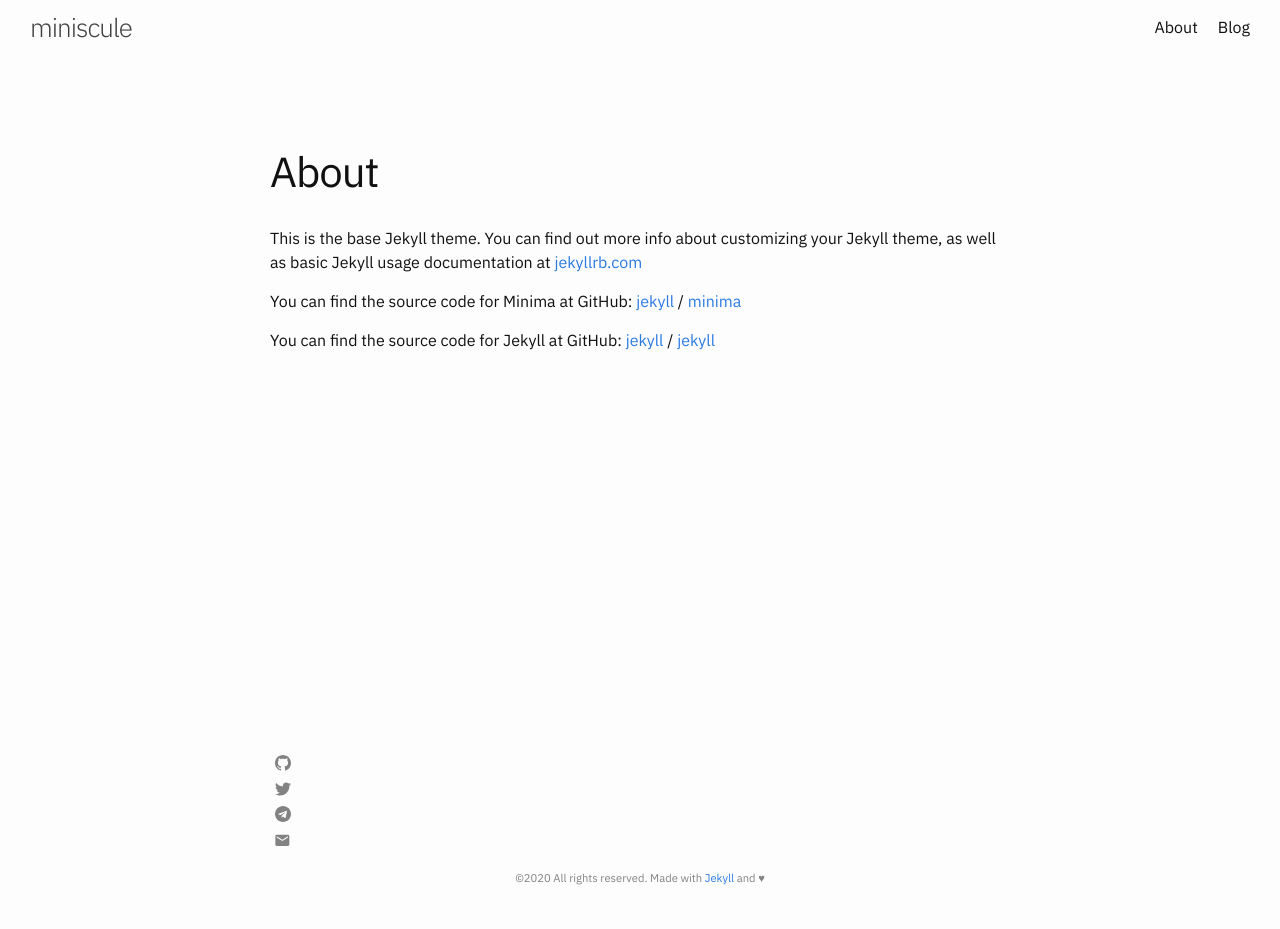
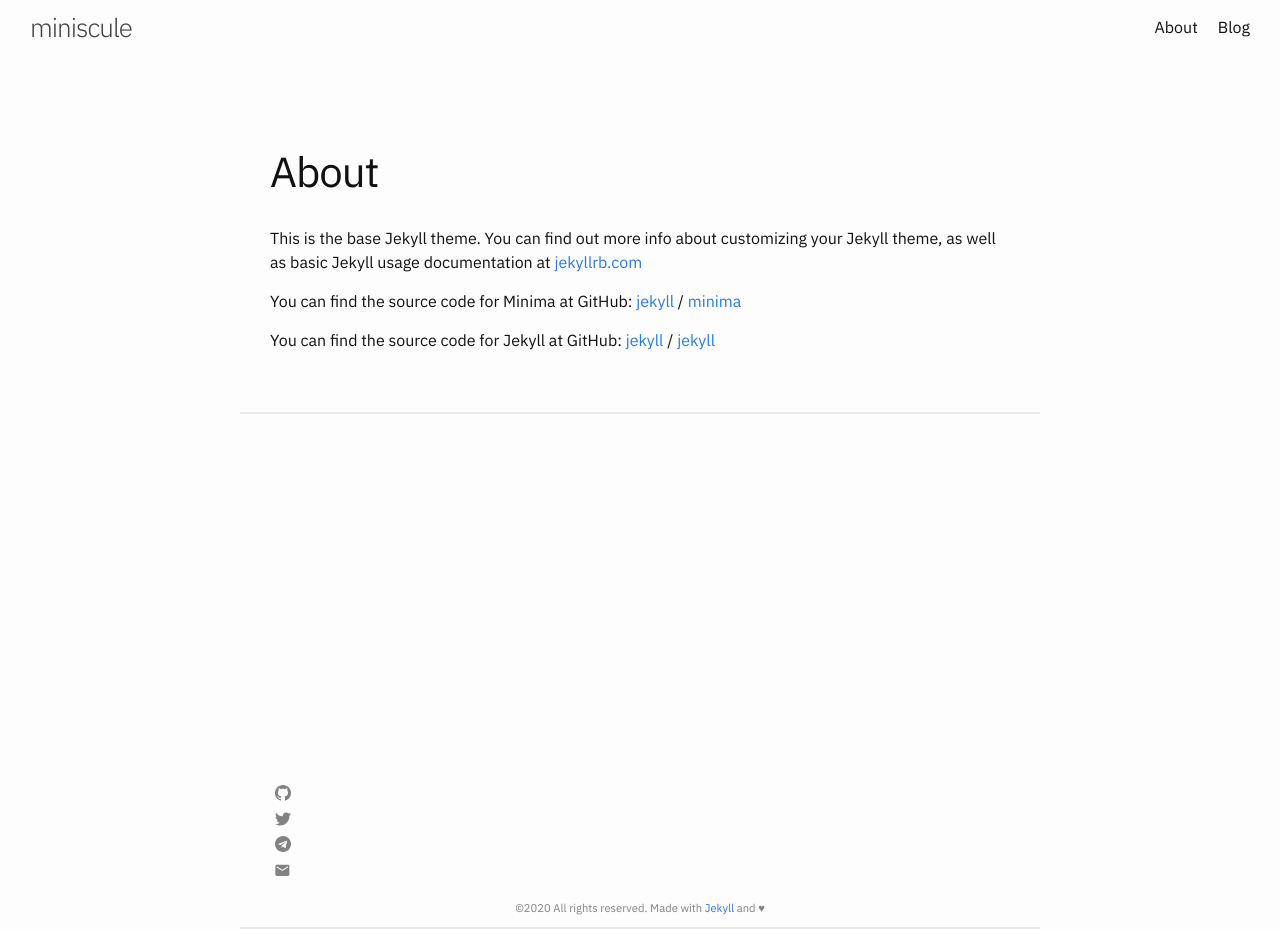
Before and after one commit to filbertphang/miniscule, a Jekyll site: the page built from about.md, in a window 1280 px wide. Built offline with Jekyll 4.4.1, drawn with Linux system fonts in a browser that asks for light colours; before the commit the page ends 900 px from its top, so only the background shows below that.

Commit message:
moved padding from page-content to wrapper. prevent hori scrolling

```diff
--- a/_sass/base/_base.scss
+++ b/_sass/base/_base.scss
@@ -42,6 +42,7 @@ body {
   min-height: 100vh;
   flex-direction: column;
   overflow-wrap: break-word;
+  overflow-x: hidden;
 }
 
 /**
@@ -211,8 +212,10 @@ pre {
   max-width: calc(#{$content-width} - (2 * #{$spacing-unit}));
   margin-right: auto;
   margin-left: auto;
-  padding-right: $spacing-unit;
-  padding-left: $spacing-unit;
+  padding: $spacing-unit;
+  border-bottom: 2px solid $brand-color-light;
+  // padding-right: $spacing-unit;
+  // padding-left: $spacing-unit;
   @extend %clearfix;
 
   @media screen and (min-width: $on-large) {
--- a/_sass/layouts/_page.scss
+++ b/_sass/layouts/_page.scss
@@ -1,5 +1,5 @@
 .page-content {
-    padding: $spacing-unit 0;
+    // padding: $spacing-unit 0;
     flex: 1 0 auto;
 }
 
```
